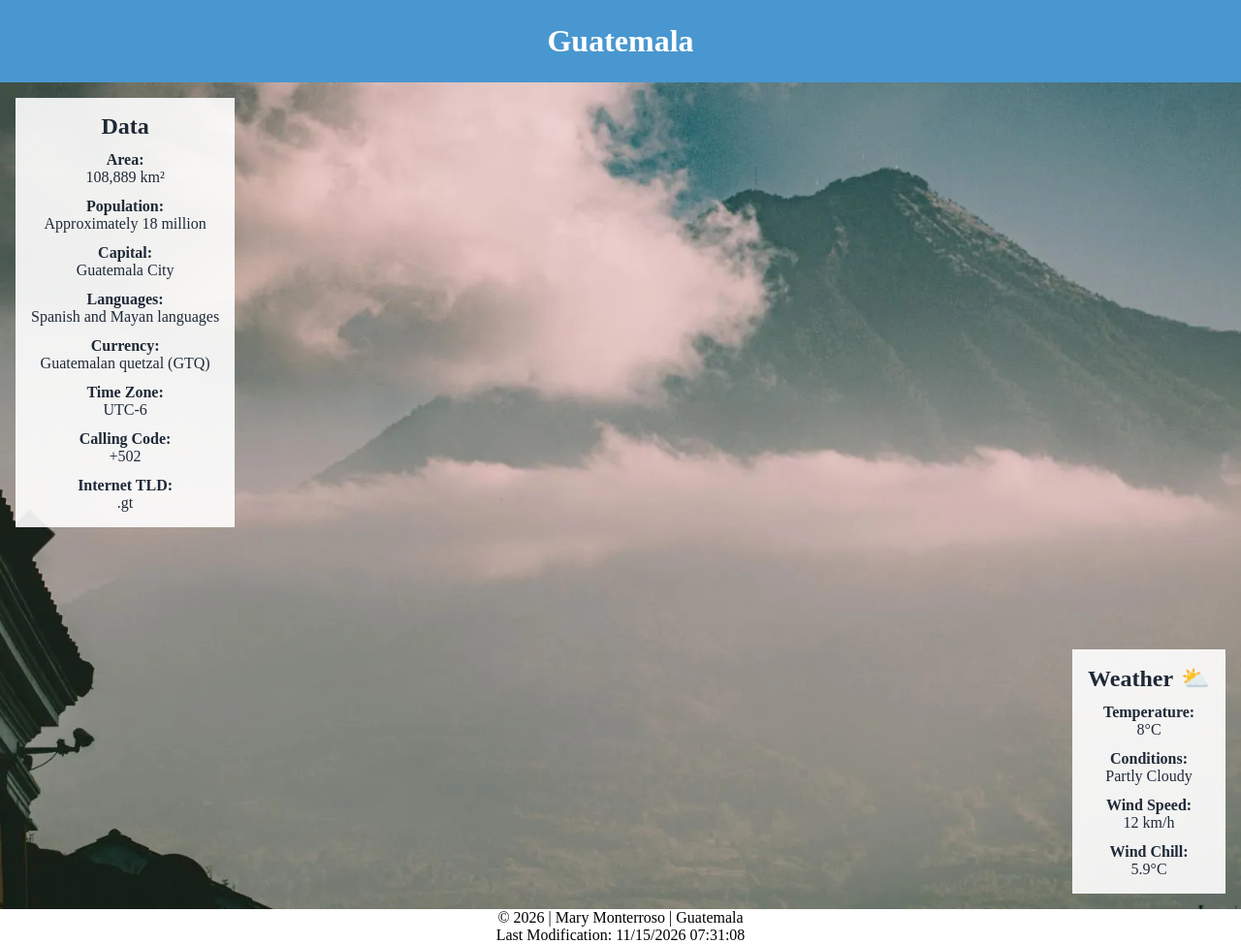
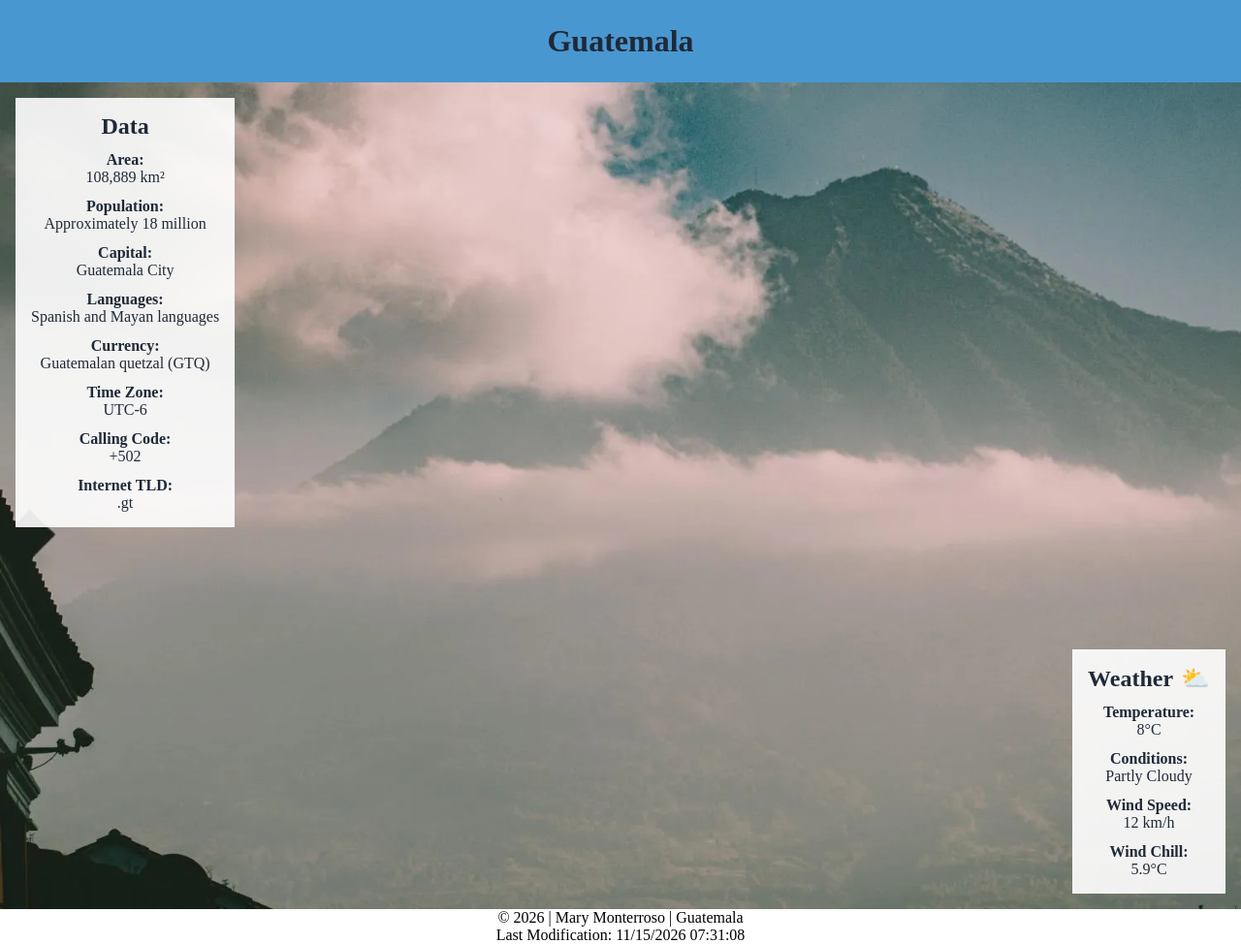
Before and after one commit to marymonterroso818-cloud/wdd131, a plain HTML site: page place.html in a window 1280 px wide. Shown: the whole page at 97% size. Drawn offline with Linux system fonts and the light colour scheme.

Commit message:
fixed the header text color for a better ratio

```diff
--- a/styles/place.css
+++ b/styles/place.css
@@ -11,7 +11,7 @@
 
 header {
   background-color: var(--primary-color);
-  color: var(--secondary-color);
+  color: var(--text-color);
   text-align: center;
   padding: 1.5rem;
 }
```
